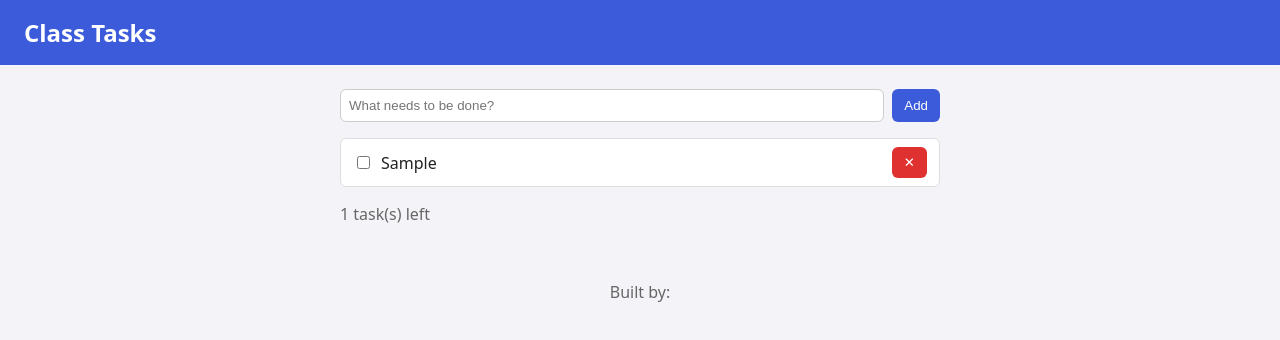
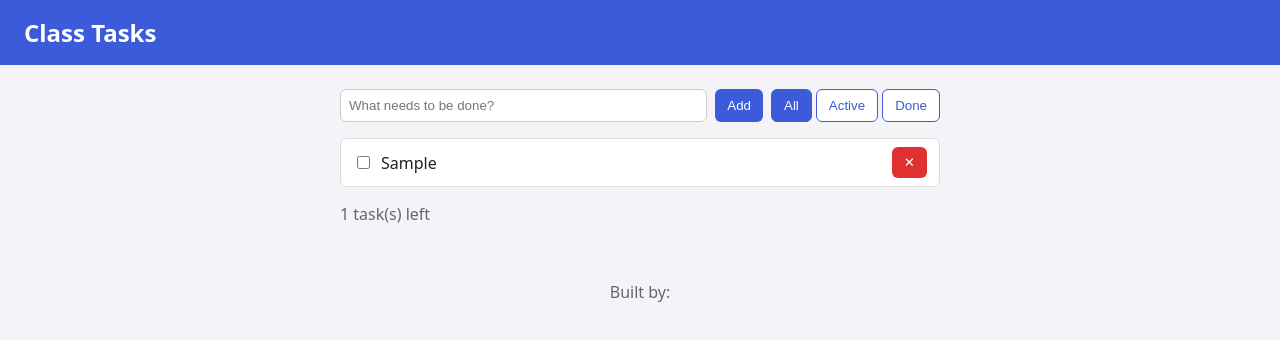
Before and after one commit to samorani/todo, a plain HTML site: page index.html in a window 1280 px wide. Both pictures are taken after typing "Sample" into the empty fields and a click on the button "Add". Drawn offline with Linux system fonts and the light colour scheme.

Commit message:
Add all/active/done buttons right nect to the add box

```diff
--- a/app.js
+++ b/app.js
@@ -1,5 +1,6 @@
 // ===================== State =====================
 let tasks = [];
+let currentFilter = "all"; // "all" | "active" | "done"
 
 // ===================== Storage =====================
 const STORAGE_KEY = "class-tasks";
@@ -11,6 +12,19 @@ function saveTasks() {
 function loadTasks() {
   const raw = localStorage.getItem(STORAGE_KEY);
   tasks = raw ? JSON.parse(raw) : [];
+}
+
+const FILTER_KEY = "class-tasks-filter";
+
+function saveFilter() {
+  localStorage.setItem(FILTER_KEY, currentFilter);
+}
+
+function loadFilter() {
+  const saved = localStorage.getItem(FILTER_KEY);
+  if (saved === "all" || saved === "active" || saved === "done") {
+    currentFilter = saved;
+  }
 }
 
 // ===================== Task logic =====================
@@ -68,7 +82,13 @@ function renderList() {
   const list = document.getElementById("task-list");
   list.innerHTML = "";
 
-  for (const task of tasks) {
+  const visibleTasks = tasks.filter((t) => {
+    if (currentFilter === "active") return !t.done;
+    if (currentFilter === "done") return t.done;
+    return true;
+  });
+
+  for (const task of visibleTasks) {
     list.appendChild(renderTask(task));
   }
 
@@ -86,5 +106,22 @@ document.getElementById("add-form").addEventListener("submit", (event) => {
   input.value = "";
 });
 
+function highlightFilterButton() {
+  for (const b of document.querySelectorAll(".filter-btn")) {
+    b.classList.toggle("active", b.dataset.filter === currentFilter);
+  }
+}
+
+for (const button of document.querySelectorAll(".filter-btn")) {
+  button.addEventListener("click", () => {
+    currentFilter = button.dataset.filter;
+    saveFilter();
+    highlightFilterButton();
+    renderList();
+  });
+}
+
 loadTasks();
+loadFilter();
+highlightFilterButton();
 renderList();
--- a/index.html
+++ b/index.html
@@ -17,6 +17,11 @@
         <input id="new-task" type="text" placeholder="What needs to be done?" autocomplete="off">
         <button type="submit">Add</button>
       </form>
+      <div id="filters">
+        <button type="button" class="filter-btn active" data-filter="all">All</button>
+        <button type="button" class="filter-btn" data-filter="active">Active</button>
+        <button type="button" class="filter-btn" data-filter="done">Done</button>
+      </div>
     </div>
 
     <ul id="task-list"></ul>
--- a/style.css
+++ b/style.css
@@ -51,6 +51,22 @@ button {
   cursor: pointer;
 }
 
+#filters {
+  display: flex;
+  gap: 4px;
+}
+
+.filter-btn {
+  background: #ffffff;
+  color: #3b5bdb;
+  border: 1px solid #3b5bdb;
+}
+
+.filter-btn.active {
+  background: #3b5bdb;
+  color: #ffffff;
+}
+
 #task-list {
   list-style: none;
   padding: 0;
```
